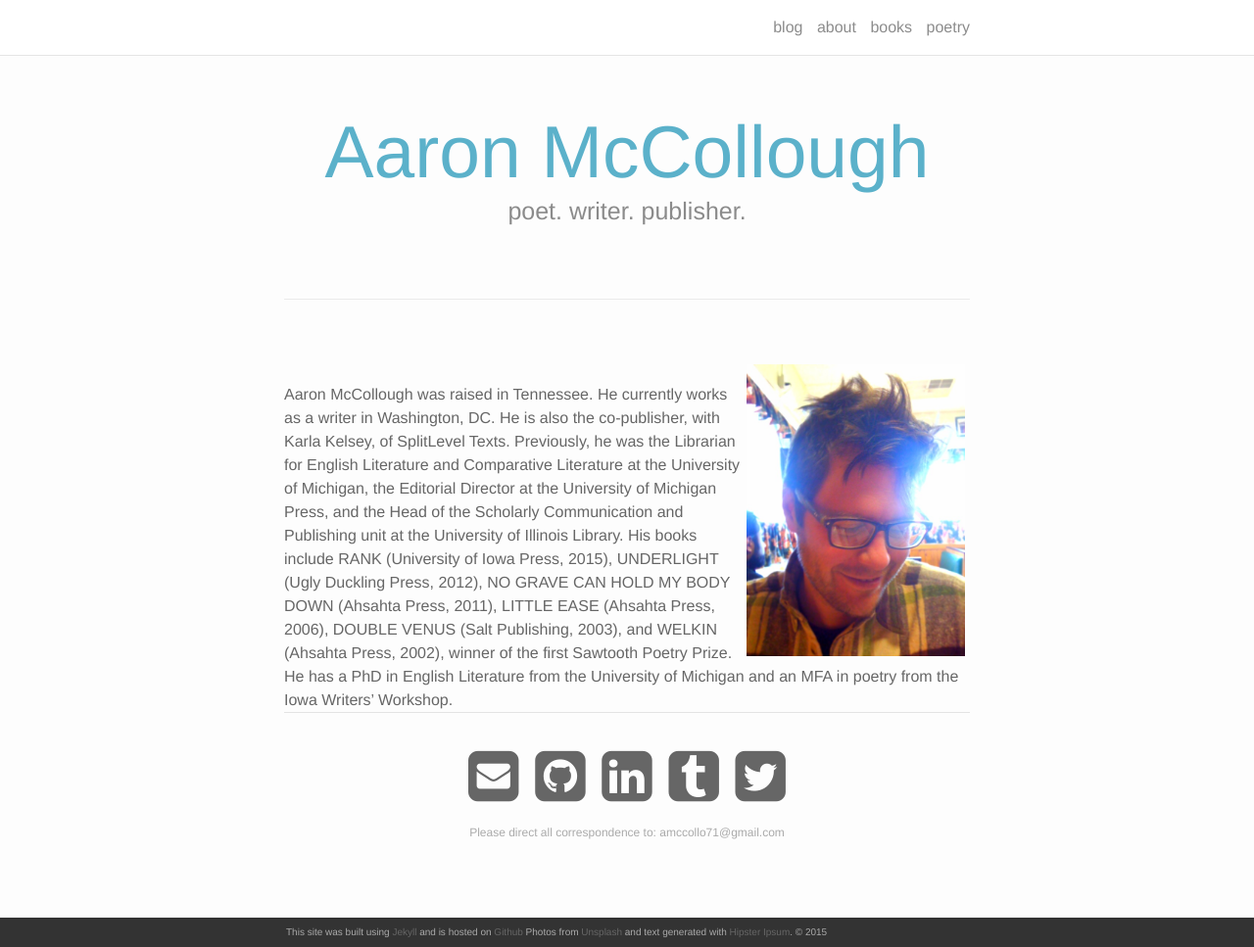
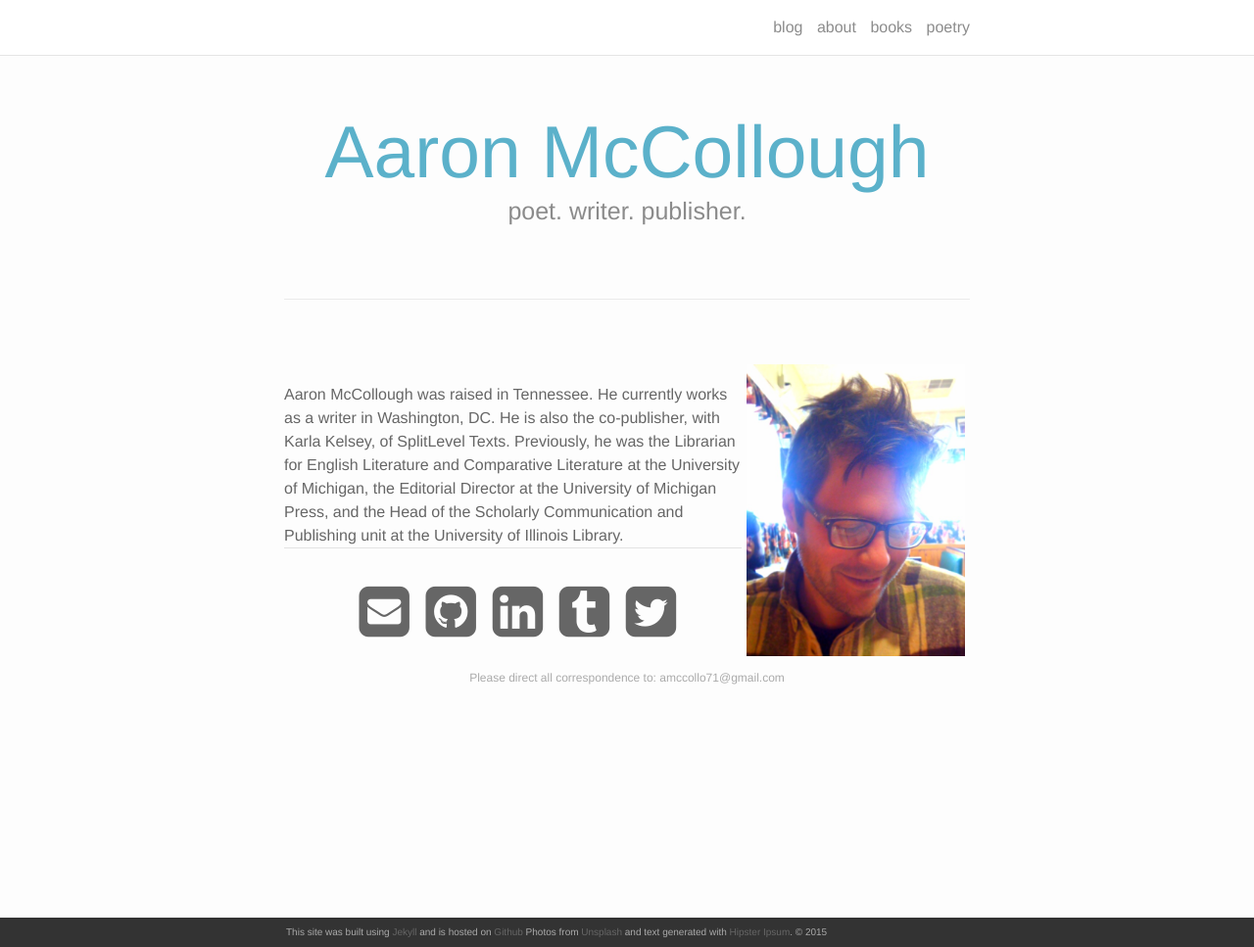
Before and after one commit to amccollo/amccollo.github.io, a Jekyll site: the page built from index.html, in a window 1280 px wide and 967 px high. Shown: the whole window at 98% size. Built offline with Jekyll 4.4.1, drawn with Linux system fonts in a browser that asks for light colours; nearby versions of some CDN libraries; the list of posts is cut into pages by our own code.

Commit message:
Update index.html

```diff
--- a/index.html
+++ b/index.html
@@ -17,10 +17,6 @@ Aaron McCollough was raised in Tennessee. He currently works as a writer in Wash
 Previously, he was the Librarian for English Literature and Comparative Literature at the University of Michigan, the Editorial Director at the University of Michigan Press,
 and the Head of the Scholarly Communication and Publishing unit at the University of Illinois Library.
 
-
-His books include RANK (University of Iowa Press, 2015), UNDERLIGHT (Ugly Duckling Press, 2012), NO GRAVE CAN HOLD MY BODY DOWN (Ahsahta Press, 2011), LITTLE EASE (Ahsahta Press, 2006), DOUBLE VENUS (Salt Publishing, 2003), and WELKIN (Ahsahta Press, 2002), winner of the first Sawtooth Poetry Prize. He has a PhD in English Literature from the University of Michigan and an MFA in poetry from the Iowa Writers’ Workshop.
-
-
 <br/>
 <hr/>
 <br/>
```
